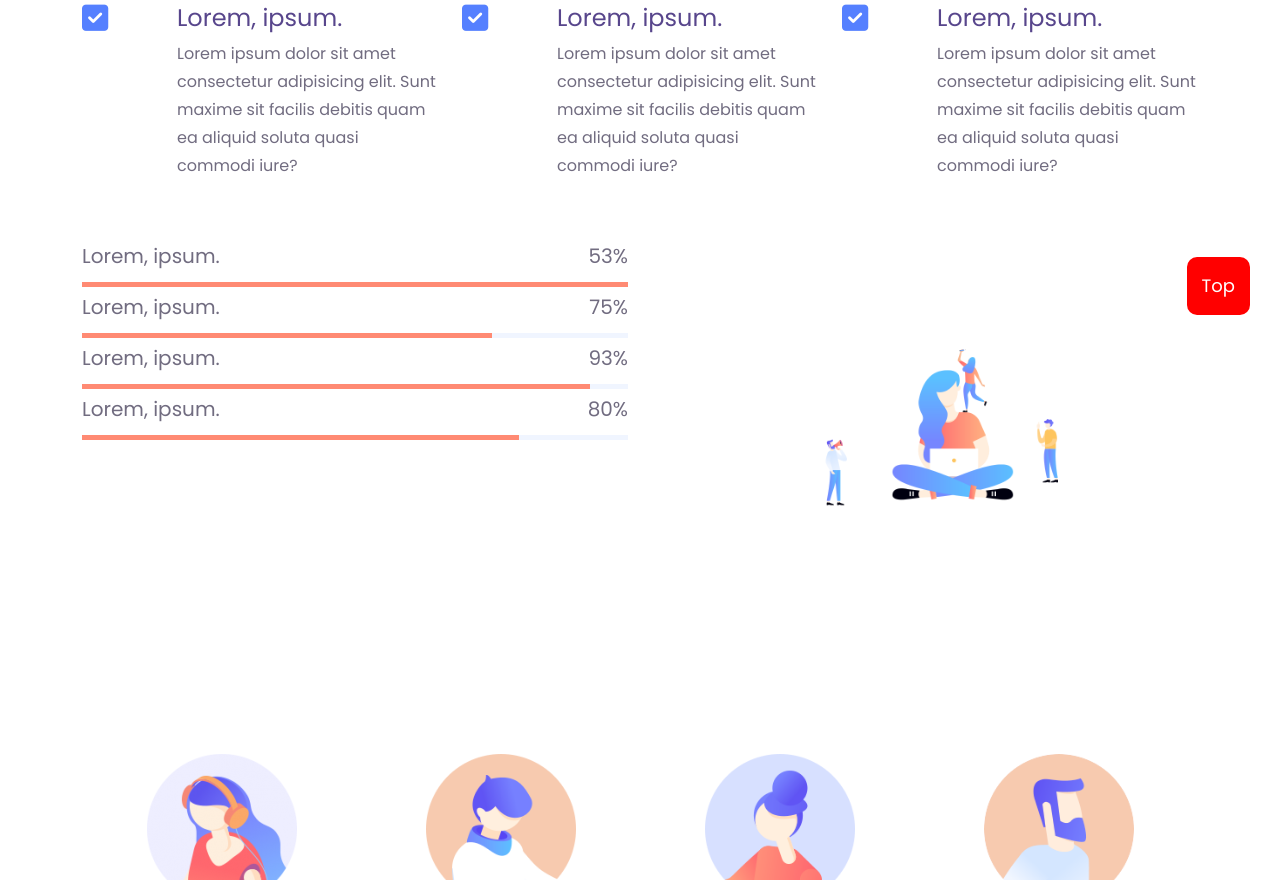
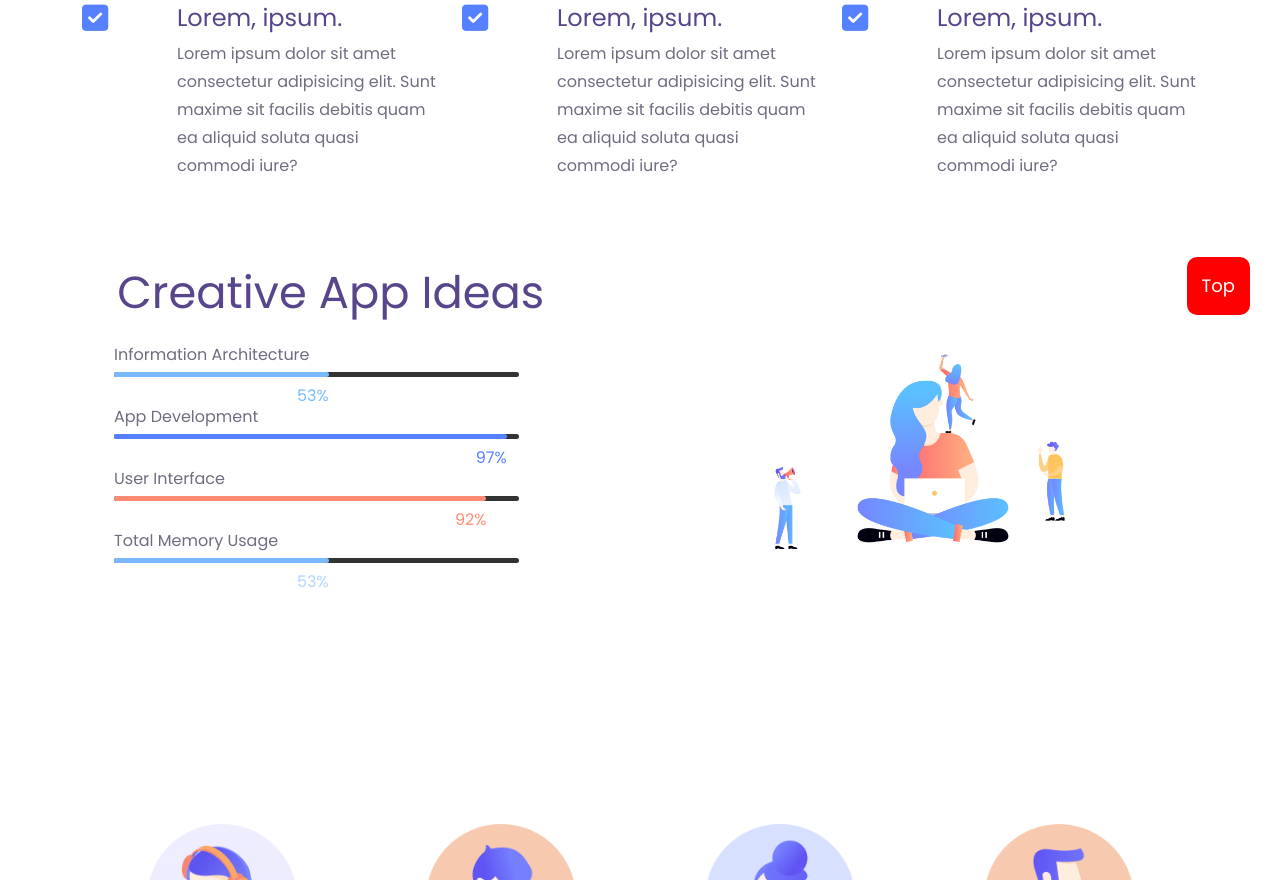
Before and after one commit to dqthanhtung/demo_landing_page, a website: page public/index.html in a window 1280 px wide. Shown: the part 465-1345 px from the top of the page. Drawn offline with nearby package versions, Linux system fonts and the light colour scheme.

Commit message:
section fact with animation

```diff
--- a/public/assets/javascript/main.js
+++ b/public/assets/javascript/main.js
@@ -28,3 +28,52 @@
     document.body.scrollTop = 0; // For Safari
     document.documentElement.scrollTop = 0; // For Chrome, Firefox, IE and Opera
 }
+
+
+// Auto progress bar
+;( function( $ ) {
+	"use strict";
+
+	var $bars = $( ".bar" ),
+		methods = {
+			init: function() {
+
+				// Bind events
+				methods.bindEvents();
+
+			},
+			bindEvents: function() {
+
+				// Loop through each of the bars...
+				$bars.each( function() {
+
+					var $bar = $( this ),
+						$pct = $bar.find( ".pct" ),
+						data = $bar.data( "bar" );
+
+					setTimeout( function() {
+
+						$bar
+							.css( "background-color", data.color )
+							.animate({
+								"width": $pct.html()
+							}, data.speed || 3000, function() {
+
+								$pct.css({
+									"color": data.color,
+									"opacity": 1
+								});
+
+							});
+
+					}, data.delay || 0 );
+
+				});
+
+			}
+		};
+
+	// Initialize on page load
+	methods.init();
+
+})( jQuery );
--- /dev/null
+++ b/public/assets/scss/_fact.scss
@@ -0,0 +1,81 @@
+/*	Fact
+================================================================================ */
+.fact {
+
+	padding-top: 50px;
+
+
+	h3 {
+		padding: 0 2.2rem;
+		margin: 20px 0;
+		font-size: 1.5rem;
+
+		@include medium-screen {
+			font-size: 2.6rem;
+		}
+
+		@include large-screen {
+			font-size: 2.8rem;
+		}
+	}
+
+	.fact-item {
+
+		width: 100%;
+		font-size: 1rem;
+
+		@include medium-screen {
+			width: 80%;
+		}
+
+		li {
+			position: relative;
+			margin-bottom: 2.125rem;
+
+			.bar-container,
+			.bar {
+				position: absolute;
+				left: 0;
+				height: 5px;
+				border-radius: 5px;
+				content: "";
+			}
+
+			.bar-container {
+				bottom: -8px;
+				width: 100%;
+				background-color: #333;
+				text-align: right;
+
+				.bar {
+					top: 0;
+				}
+
+				.pct {
+					position: absolute;
+					top: 10px;
+					right: 0;
+					opacity: 0;
+					transition: opacity 0.3s linear;
+					text-align: right;
+				}
+			}
+		}
+
+		&__img {
+
+			@include medium-screen {
+				margin-top: -8rem;
+			}
+
+			img {
+				margin: 0 auto;
+				width: 500px;
+
+				@include medium-screen {
+					margin-left: 30px;
+				}
+			}
+		}
+	}
+}
--- a/public/index.html
+++ b/public/index.html
@@ -132,69 +132,52 @@
                 </div>
             </div>
         </section>
-        <div style="height: 40px;"></div>
+
         <section class="fact">
             <div class="container">
-                <div class="row justify-content-between">
-                    <div class="col">
-                        <!--1 fact-item content -->
-                        <div class="fact-item">
-                            <h3 class="fact-item__title"></h3>
-                            <div class="fact-item__progress-bar">
-                                <h5 class="pg-title-holder">
-                                    <p class="pg-title">Lorem, ipsum.</p>
-                                    <span class="pg-percent">53%</span>
-                                </h5>
-                                <div class="pb-content-holder">
-                                    <div class="pb-content"></div>
+                <div class="row">
+                    <div class="col-xs-12 col-sm-12 col-md-12">
+                        <h3>Creative App Ideas</h3>
+                    </div>
+                    <div class="col-md-6 col-lg-6">
+                        <ul class="fact-item">
+                            <li>
+                                Information Architecture
+                                <div class="bar-container">
+                                    <span class="bar" data-bar='{ "color": "rgb(123, 185, 255)" }'>
+                                        <span class="pct">53%</span>
+                                    </span>
                                 </div>
-                            </div>
-                        </div>
-                        <div class="emtyspace"></div>
-                        <!-- fact-item content end -->
-                        <div class="fact-item__content">
-                            <h3 class="fact-item__title"></h3>
-                            <div class="fact-item__progress-bar">
-                                <h5 class="pg-title-holder">
-                                    <span class="pg-title">Lorem, ipsum.</span>
-                                    <span class="pg-percent">75%</span>
-                                </h5>
-                                <div class="pb-content-holder">
-                                    <div class="pb-content" style="width: 75%;"></div>
+                            </li>
+                            <li>
+                                App Development
+                                <div class="bar-container">
+                                    <span class="bar" data-bar='{ "color": "rgb(85, 128, 255)", "delay": 600 }'>
+                                        <span class="pct">97%</span>
+                                    </span>
                                 </div>
-                            </div>
-                        </div>
-                        <div class="emtyspace"></div>
-                        <div class="fact-item__content">
-                            <h3 class="fact-item__title"></h3>
-                            <div class="fact-item__progress-bar">
-                                <h5 class="pg-title-holder">
-                                    <span class="pg-title">Lorem, ipsum.</span>
-                                    <span class="pg-percent">93%</span>
-                                </h5>
-                                <div class="pb-content-holder">
-                                    <div class="pb-content" style="width: 93%;"></div>
+                            </li>
+                            <li>
+                                User Interface
+                                <div class="bar-container">
+                                    <span class="bar" data-bar='{ "color": "#ff8a73", "delay": 1200 }'>
+                                        <span class="pct">92%</span>
+                                    </span>
                                 </div>
-                            </div>
-                        </div>
-                        <div class="emtyspace"></div>
-                        <div class="fact-item__content">
-                            <h3 class="fact-item__title"></h3>
-                            <div class="fact-item__progress-bar">
-                                <h5 class="pg-title-holder">
-                                    <span class="pg-title">Lorem, ipsum.</span>
-                                    <span class="pg-percent">80%</span>
-                                </h5>
-                                <div class="pb-content-holder">
-                                    <div class="pb-content" style="width: 80%;"></div>
+                            </li>
+                            <li>
+                                Total Memory Usage
+                                <div class="bar-container">
+                                    <span class="bar" data-bar='{ "color": "rgb(123, 185, 255)", "delay": 1800 }'>
+                                        <span class="pct">53%</span>
+                                    </span>
                                 </div>
-                            </div>
-                        </div>
-                        <div class="emtyspace"></div>
+                            </li>
+                        </ul>
                     </div>
-                    <div class="col">
+                    <div class="col-md-6 col-lg-6">
                         <div class="fact-item__img">
-                            <img src="assets/images/home-1-phone-11.png" alt="..." class="fact-item__img">
+                            <img src="assets/images/home-1-phone-11.png" alt="...">
                         </div>
                     </div>
                 </div>
```
Also changed, not shown: public/assets/style/style.css.
